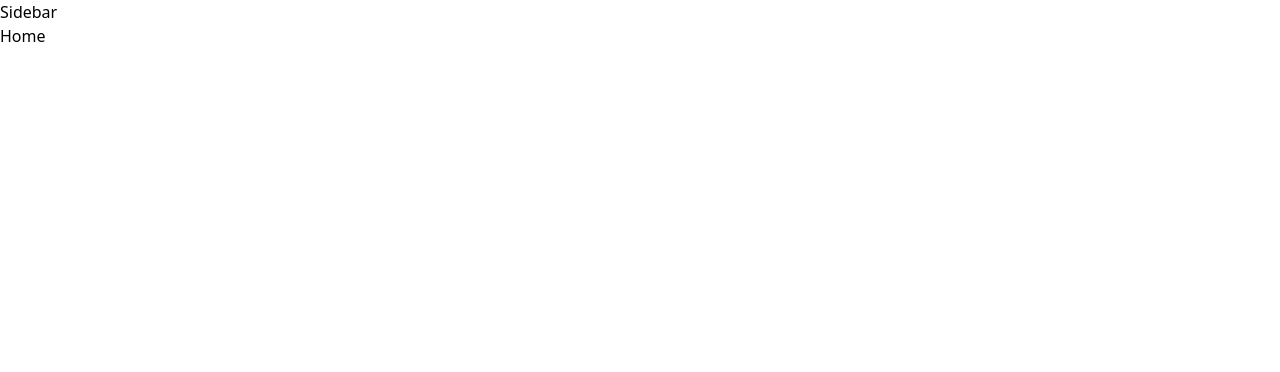
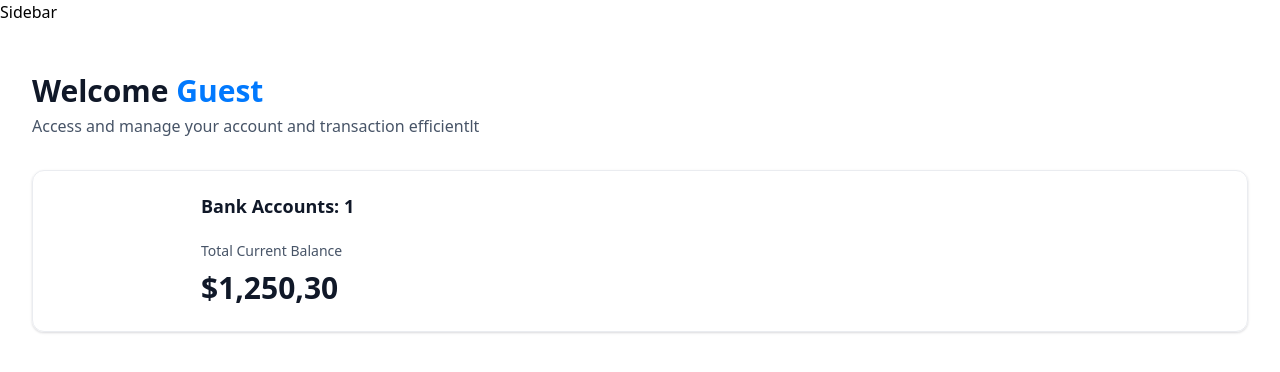
Before and after one commit to monica6423/banking-app, a Next.js app: page / in a window 1280 px wide. Shown: the top 372 px of the page. Built offline with nearby package versions, Linux system fonts and the light colour scheme.

Commit message:
Create Total Balamce Box

```diff
--- a/app/(root)/page.tsx
+++ b/app/(root)/page.tsx
@@ -1,8 +1,26 @@
+import HeaderBox from '@/components/HeaderBox'
+import TotalBalanceBox from '@/components/TotalBalanceBox'
 import React from 'react'
 
 const Home = () => {
   return (
-    <div>Home</div>
+    <section className='home'>
+      <div className='home-content'>
+        <header className='home-header'>
+          <HeaderBox
+            type="greeting"
+            title="Welcome"
+            user="Guest"
+            subtext="Access and manage your account and transaction efficientlt"
+          />
+          <TotalBalanceBox
+            accounts={[]}
+            totalBanks={1}
+            totalCurrentBalance={1250.30}
+          />
+        </header>
+      </div>
+    </section>
   )
 }
 
--- /dev/null
+++ b/components/AnimatedCounter.tsx
@@ -0,0 +1,18 @@
+'use client'
+import React from 'react'
+import CountUp from 'react-countup'
+
+const AnimatedCounter = ({ amount }: { amount: number}) => {
+  return (
+    <div className='w-full'>
+      <CountUp
+        decimal=','
+        decimals={2}
+        prefix='$'
+        end={amount}
+      />
+    </div>
+  )
+}
+
+export default AnimatedCounter
--- /dev/null
+++ b/components/HeaderBox.tsx
@@ -0,0 +1,19 @@
+import React from 'react'
+
+const HeaderBox = ({ type = "title", title, subtext, user}: HeaderBoxProps) => {
+  return (
+    <div className='header-box'>
+      <h1 className='header-box-title'>
+        {title}
+        {type === 'greeting' && (
+          <span className='text-bankGradient'>
+            &nbsp;{user}
+          </span>
+        )}
+      </h1>
+      <p className='header-box-subtext'>{subtext}</p>
+    </div>
+  )
+}
+
+export default HeaderBox
--- /dev/null
+++ b/components/TotalBalanceBox.tsx
@@ -0,0 +1,31 @@
+import { formatAmount } from '@/lib/utils'
+import React from 'react'
+import CountUp from 'react-countup'
+import AnimatedCounter from './AnimatedCounter'
+
+const TotalBalanceBox = ({
+  accounts = [], totalBanks, totalCurrentBalance
+}: TotlaBalanceBoxProps) => {
+  return (
+    <section className='total-balance'>
+      <div className='total-balance-chart'>
+
+      </div>
+      <div className='flex flex-col gap-6'>
+        <h2 className='header-2'>
+          Bank Accounts: {totalBanks}
+        </h2>
+        <div className='flex flex-col gap-2'>
+          <p className='total-balance-label'>
+            Total Current Balance
+          </p>
+          <p className='total-balance-amount flex-center gap-2'>
+            <AnimatedCounter amount={totalCurrentBalance}/>
+          </p>
+        </div>
+      </div>
+    </section>
+  )
+}
+
+export default TotalBalanceBox
--- a/package.json
+++ b/package.json
@@ -10,11 +10,14 @@
   },
   "dependencies": {
     "@radix-ui/react-slot": "^1.0.2",
+    "chart.js": "^4.4.2",
     "class-variance-authority": "^0.7.0",
     "clsx": "^2.1.1",
     "lucide-react": "^0.378.0",
     "next": "14.2.3",
+    "query-string": "^9.0.0",
     "react": "^18",
+    "react-countup": "^6.5.3",
     "react-dom": "^18",
     "tailwind-merge": "^2.3.0",
     "tailwindcss-animate": "^1.0.7"
```
Also changed, not shown: 1 other file (tests, documents, lock files or other folders).
